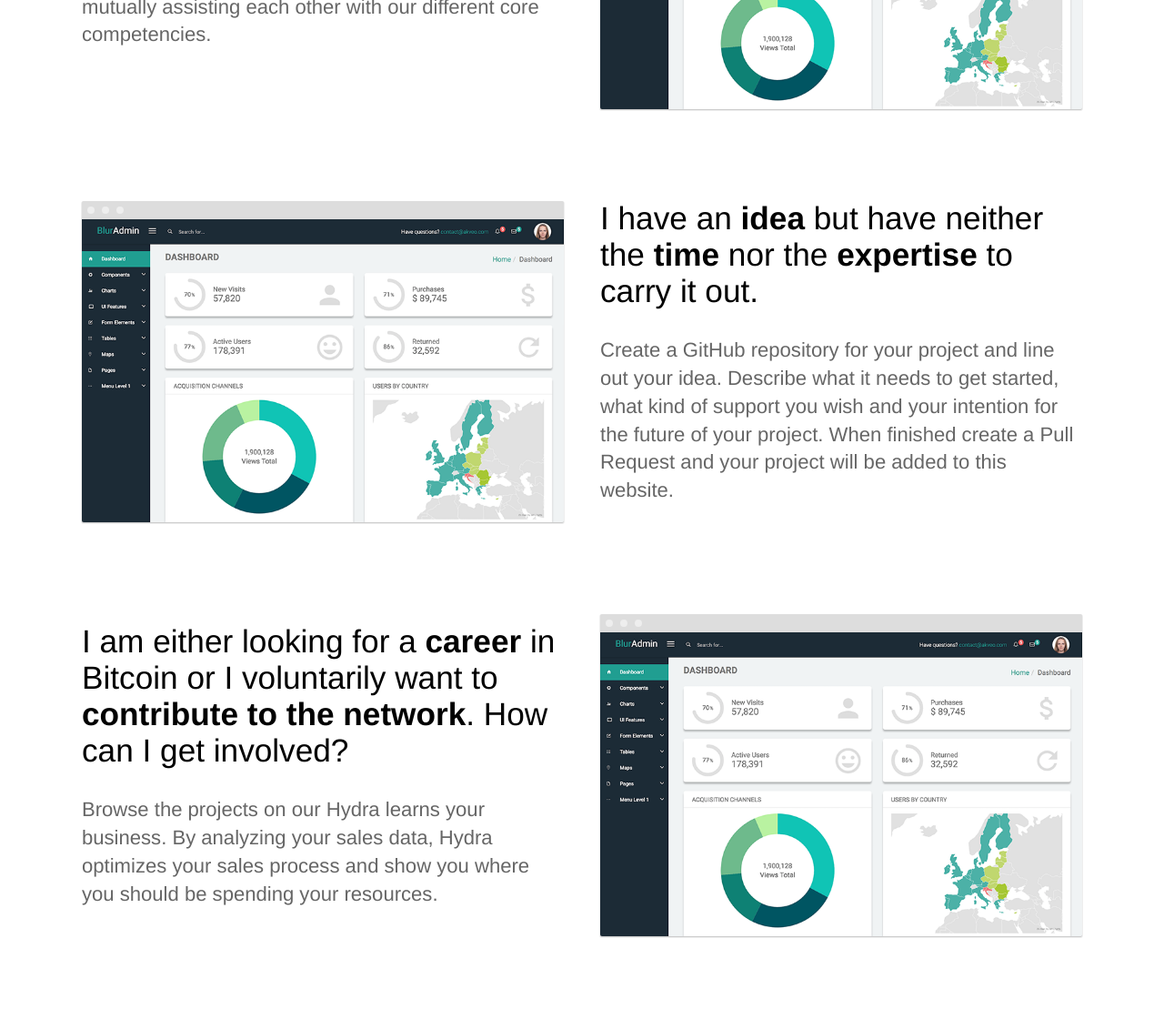
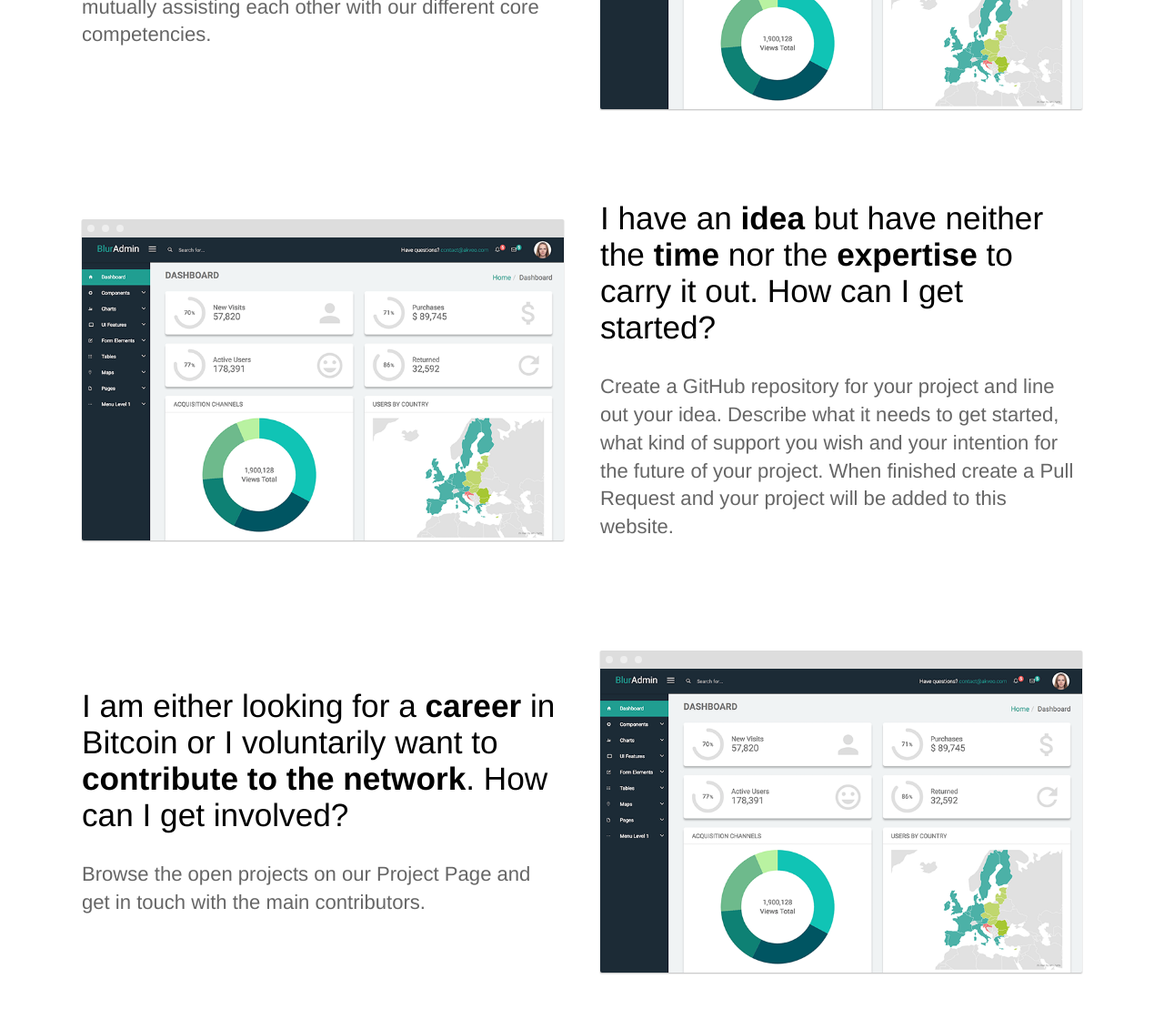
Before and after one commit to Bitcoin-InnovationHub/old, a Jekyll site: the page built from index.html, in a window 1280 px wide and 1400 px high, scrolled down 1344 px, cut to the strip 0-1225 px from the top of the window. Shown: the top 1109 px of the strip at 91% size. Built offline with Jekyll 4.4.1, drawn with Linux system fonts in a browser that asks for light colours; some of the changed text lies outside the part shown.

Commit message:
Update index.html

```diff
--- a/index.html
+++ b/index.html
@@ -30,7 +30,7 @@ description: Track and optimize your sales team in real time
 	<section>
 		<div class="container flex">
 			<div class="text editable">
-				<h2>I have an <strong>idea</strong> but have neither the <strong>time</strong> nor the <strong>expertise</strong> to carry it out.</h2>
+				<h2>I have an <strong>idea</strong> but have neither the <strong>time</strong> nor the <strong>expertise</strong> to carry it out. How can I get started?</h2>
 				<p>Create a GitHub repository for your project and line out your idea. Describe what it needs to get started, what kind of support you wish and your intention for the future of your project. When finished create a Pull Request and your project will be added to this website.</p>
 			</div>
 			<div class="image">
@@ -43,7 +43,7 @@ description: Track and optimize your sales team in real time
 		<div class="container flex">
 			<div class="text editable">
 				<h2>I am either looking for a <strong>career</strong> in Bitcoin or I voluntarily want to <strong>contribute to the network</strong>. How can I get involved?</h2>
-				<p>Browse the projects on our Hydra learns your business. By analyzing your sales data, Hydra optimizes your sales process and show you where you should be spending your resources.</p>
+				<p>Browse the open projects on our Project Page and get in touch with the main contributors.</p>
 			</div>
 			<div class="image">
 				<img src="{{ site.baseurl }}/images/dashboard.png" alt="Screenshot" class="screenshot editable" />
@@ -57,7 +57,7 @@ description: Track and optimize your sales team in real time
 				<div class="square-image"><img src="https://source.unsplash.com/6anudmpILw4/600x400" alt="Jim James" class="editable"></div>
 				<blockquote>
 					<p class="editable">The root problem with conventional currency is all the trust that’s required to make it work. The central bank must be trusted not to debase the currency, but the history of fiat currencies is full of breaches of that trust. Banks must be trusted to hold our money and transfer it electronically, but they lend it out in waves of credit bubbles with barely a fraction in reserve. We have to trust them with our privacy, trust them not to let identity thieves drain our accounts. Their massive overhead costs make micropayments impossible.</p>
-					<p class="editable author">Satoshi Nakamoto - CEO of Global Corp.</p>
+					<p class="editable author">Satoshi Nakamoto - Shadowy Super Coder</p>
 				</blockquote>
 			</div>
 		</div>
```
